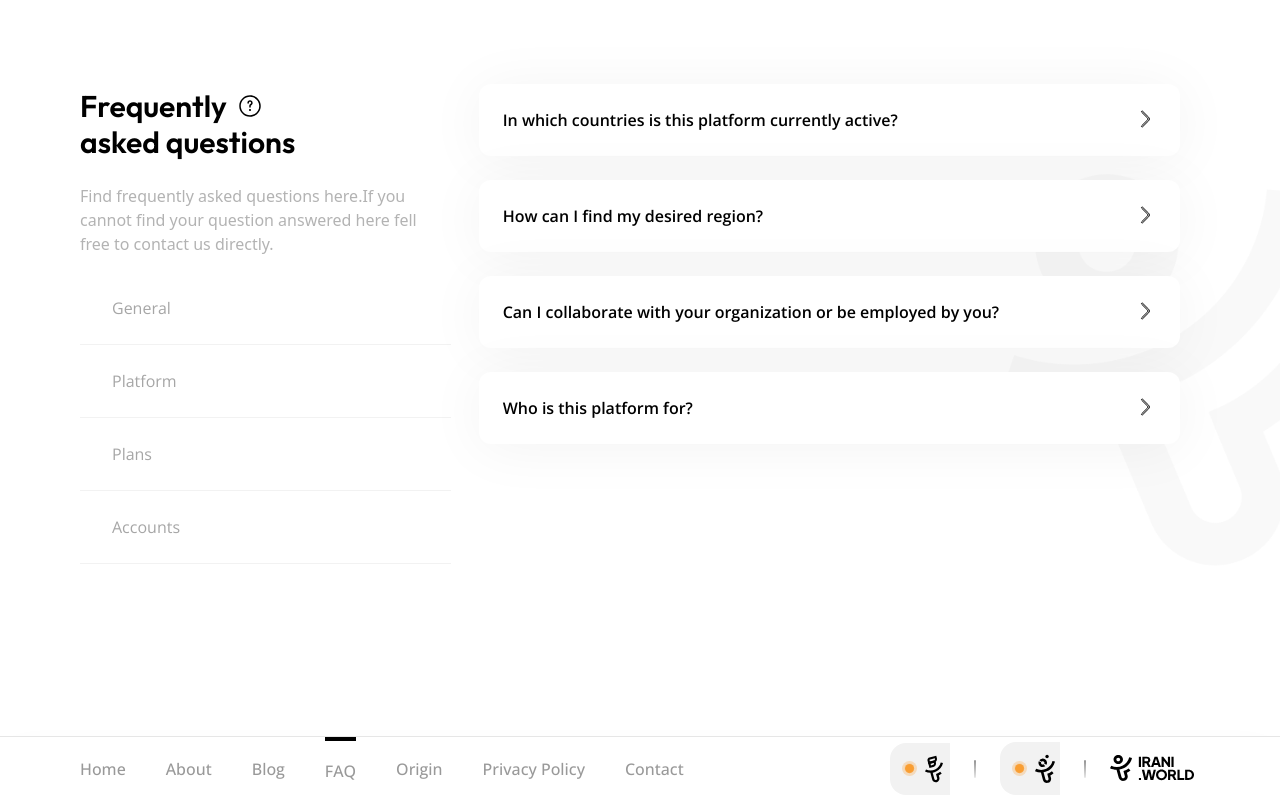
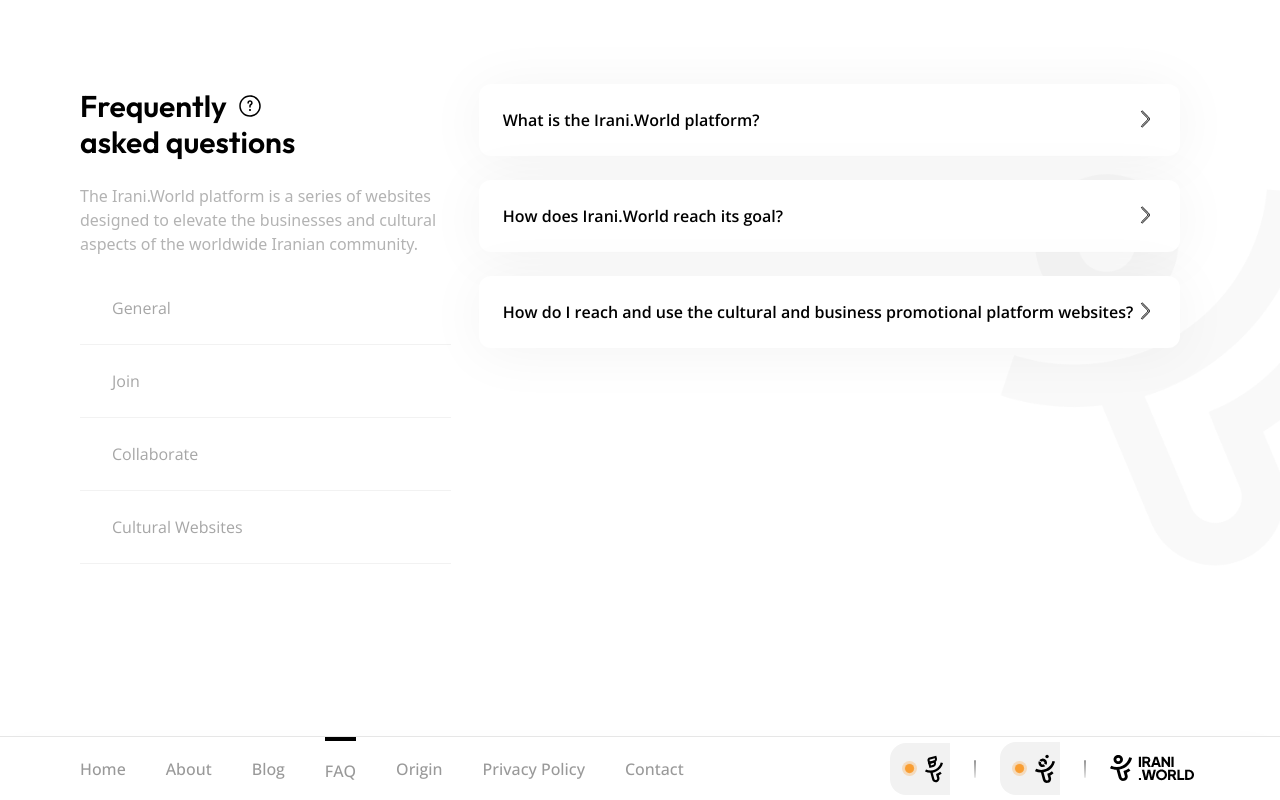
Before and after one commit to MiladDevarts/irani-world, a Next.js app: page /faq in a window 1280 px wide. Built offline with nearby package versions, Linux system fonts and the light colour scheme.

Commit message:
fix: update FAQs

```diff
--- a/app/faq/page.tsx
+++ b/app/faq/page.tsx
@@ -5,69 +5,88 @@ import { Metadata } from "next";
 
 import OverlayMenu from "@/components/Overlay";
 import { FAQItem } from "@/components/FAQ";
-import { Category } from "@/components/Blog";
 import Link from "next/link";
 
 const page = () => {
   const [faqList, setFaqList] = useState({
     general: [
       {
-        question: "In which countries is this platform currently active?",
+        question: "What is the Irani.World platform?",
         answer:
-          "In its initial stage, all Iranians can access and use the services of this platform at IraniUSA.com.",
+          "Irani.World is a central platform website for the promotion of Iranian cultural and business growth.",
       },
       {
-        question: "How can I find my desired region?",
+        question: "How does Irani.World reach its goal?",
         answer:
-          "On the homepage of the irani.world website, you can find and enter all the accessible regions and the regions that will be added to the platform soon.",
+          "Irani.World promotes Iranian cultural growth by collecting and publishing our historical and cultural stories and research. Irani.World business growth is achieved through a series of regional Iranian business promotional platform websites.",
       },
       {
         question:
-          "Can I collaborate with your organization or be employed by you?",
+          "How do I reach and use the cultural and business promotional platform websites?",
         answer:
-          "Yes, you can contact us for collaboration at enquiries@irani.world. If you're interested in job opportunities on our team, visit irani.world/jobs.",
+          "Irani.World is the central platform website from which each regional Iranian business promotional platform website can be accessed. Link to the cultural websites (Irani.Bio, Irani.News, Irani.Photos, Irani.Group) from the Irani.World homepage.",
+      },
+    ],
+    join: [
+      {
+        question:
+          "How do I join the Iranian cultural websites or the Iranian business promotional platform websites?",
+        answer:
+          "To join the Iranian business promotional platform website, first find the region where you intend to conduct business on the Irani.World homepage. Once you reach the homepage of your region, you can select the appropriate plan and create a profile for your profession or business. Once you have joined an Iranian business promotional platform at the appropriate level, you can begin the process of obtaining a Credential Badge to unlock your ability to submit content for the cultural websites. Once you have obtained a Credential Badge, you can submit content for a cultural website.",
       },
       {
-        question: "Who is this platform for?",
+        question: "How much does it cost to join?",
         answer:
-          "his platform is for anyone who has a business or profession, as well as those who need services from businesses or professionals. Anyone can access the platform and start their journey today!",
+          "Join for free or choose a plan with additional and specialized features that unlock access to cultural websites. Read the details of each plan to find the one that meets your needs.",
+      },
+      {
+        question: "How do I join the Irani.World cultural websites?",
+        answer:
+          "There are two ways to become part of the Irani.World cultural websites. The first is join your regional Iranian business promotional platform website and become active on your blog. As views and interest in your blog and work grows, you can apply to receive a Credential Badge which will give you access to submit your works to the cultural websites via your Iranian business promotional platform website dashboard. The second method is to apply immediately after joining your regional Iranian business promotional platform at the appropriate level and submitting a sample work and credentials for review and approval. If your work meets stringent scholarly standards, your application will most likely be approved.",
+      },
+      {
+        question: "Once I join a cultural website, what can I publish?",
+        answer:
+          "All works must be original, supported by research and citations, and be of cultural and historical value to the Iranian people",
       },
     ],
-    platform: [
+    collaborate: [
       {
-        question: "Will this platform be active in other countries as well?",
+        question: "How can I collaborate with Irani.World?",
         answer:
-          "Yes, although this platform is currently available only in the United States, it will be made available to other countries in the not-so-distant future. You can check out the list of upcoming platforms at this link!",
+          "In addition to collaboration through our various platforms and websites, companies and individuals can become investors to further the goals of an existing or upcoming platforms or website.",
+      },
+    ],
+    culturalWebsites: [
+      {
+        question: "What is the Irani.Bio website?",
+        answer:
+          "The Irani.Bio website chronicles important Iranian historical and cultural information",
       },
       {
-        question:
-          "Can companies and investors buy this platform to launch it in other countries and communities?",
+        question: "How do I become a part of the Irani.Bio website? ",
         answer:
-          "Yes, simply contact us with your company's official email address at Rivdesign.se.",
+          "Several steps are required to join Irani.Bio. The first step is to join your regional Iranian business promotional platform website at the appropriate level and become active on your blog. As views and interest in your blog and work grows, you can apply to receive a Credential Badge which will give you access to submit your works to the cultural websites via your Iranian business promotional platform website dashboard. The second method is to apply immediately after joining your regional Iranian business promotional platform website at the appropriate level and submitting a sample work and credentials for review and approval. If your work meets scholarly standards, your application will most likely be approved.",
       },
       {
-        question: "Can we advertise our business on this platform?",
+        question: "Once I have obtained my Credential Badge, what can I submit to the Irani.Bio website for publication? ",
         answer:
-          "Yes, if you have a business or offer services, you can register on the platform and display your advertisements in designated spots. You can advertise your business banner in the ads reserve section.",
+          "Members with a Credential Badge can submit research, essays, and biographies about Iranian culture and history. ",
       },
       {
-        question: "Can artists collaborate on this platform?",
+        question: "What is the Irani.Photos? ",
         answer:
-          "Yes, artists can have their own profiles by registering in the Artist & Event plan.",
+          "Irani.Photos is a website designed to publish photos by Iranian photographers.",
       },
-    ],
-    accounts: [
       {
-        question: "How can I request a verified badge?",
+        question: "What type of photos can be published?",
         answer:
-          "After creating an account on the platform, simply go to the Verify section in the user panel and review the requirements of the verification process.",
+          "Photos by Iranian artists or of Iranian subjects and subject matter. Photos can be made available for users for free or for revenue.",
       },
-    ],
-    plans: [
       {
-        question: "Can I create an account on the platform for free? ",
+        question: "How do I become a part of the Irani.Photos website? ",
         answer:
-          "Except for the Ultra plans, all platform plans will be accessible for free, but they will have fewer features compared to paid plans.",
+          "The first step is to join your regional Iranian business promotional platform website at the appropriate level. Once you have joined a regional Iranian business promotional platform, you can apply to receive a Credential Badge which will give you access to submit your photos to Irani.Photos.  ",
       },
     ],
   });
@@ -104,8 +123,9 @@ const page = () => {
                 asked questions
               </h1>
               <p className="text-white-shade-8 max-w-md lg:text-base text-xl my-9 lg:my-0">
-                Find frequently asked questions here.If you cannot find your
-                question answered here fell free to contact us directly.
+                The Irani.World platform is a series of websites designed to
+                elevate the businesses and cultural aspects of the worldwide
+                Iranian community.
               </p>
               <div className="hidden lg:flex flex-col py-4">
                 <Link
@@ -123,40 +143,40 @@ const page = () => {
                 </Link>
                 <Link
                   onClick={() => {
-                    setFaqCategory("platform");
+                    setFaqCategory("join");
                   }}
                   href={"#"}
                   className=""
                 >
                   <div className="py-6 border-b-[1.5px] pl-8 text-white-shade-9  border-white-shade-3 hover:scale-105 hover:text-black hover:font-semibold transition-all duration-500">
                     <span className="flex items-center  justify-between font-opensans ">
-                      Platform
+                      Join
                     </span>
                   </div>
                 </Link>
                 <Link
                   onClick={() => {
-                    setFaqCategory("plans");
+                    setFaqCategory("collaborate");
                   }}
                   href={"#"}
                   className=""
                 >
                   <div className="py-6 border-b-[1.5px] pl-8 text-white-shade-9  border-white-shade-3 hover:scale-105 hover:text-black hover:font-semibold transition-all duration-500">
                     <span className="flex items-center  justify-between font-opensans ">
-                      Plans
+                      Collaborate
                     </span>
                   </div>
                 </Link>
                 <Link
                   onClick={() => {
-                    setFaqCategory("accounts");
+                    setFaqCategory("culturalWebsites");
                   }}
                   href={"#"}
                   className=""
                 >
                   <div className="py-6 border-b-[1.5px] pl-8 text-white-shade-9  border-white-shade-3 hover:scale-105 hover:text-black hover:font-semibold transition-all duration-500">
                     <span className="flex items-center  justify-between font-opensans ">
-                      Accounts
+                      Cultural Websites
                     </span>
                   </div>
                 </Link>
@@ -175,8 +195,8 @@ const page = () => {
                     />
                   );
                 })}{" "}
-              {faqCategory == "platform" &&
-                faqList.platform.map((faq, id) => {
+              {faqCategory == "join" &&
+                faqList.join.map((faq, id) => {
                   return (
                     <FAQItem
                       key={id}
@@ -185,8 +205,8 @@ const page = () => {
                     />
                   );
                 })}
-              {faqCategory == "plans" &&
-                faqList.plans.map((faq, id) => {
+              {faqCategory == "collaborate" &&
+                faqList.collaborate.map((faq, id) => {
                   return (
                     <FAQItem
                       key={id}
@@ -195,8 +215,8 @@ const page = () => {
                     />
                   );
                 })}
-              {faqCategory == "accounts" &&
-                faqList.accounts.map((faq, id) => {
+              {faqCategory == "culturalWebsites" &&
+                faqList.culturalWebsites.map((faq, id) => {
                   return (
                     <FAQItem
                       key={id}
```
